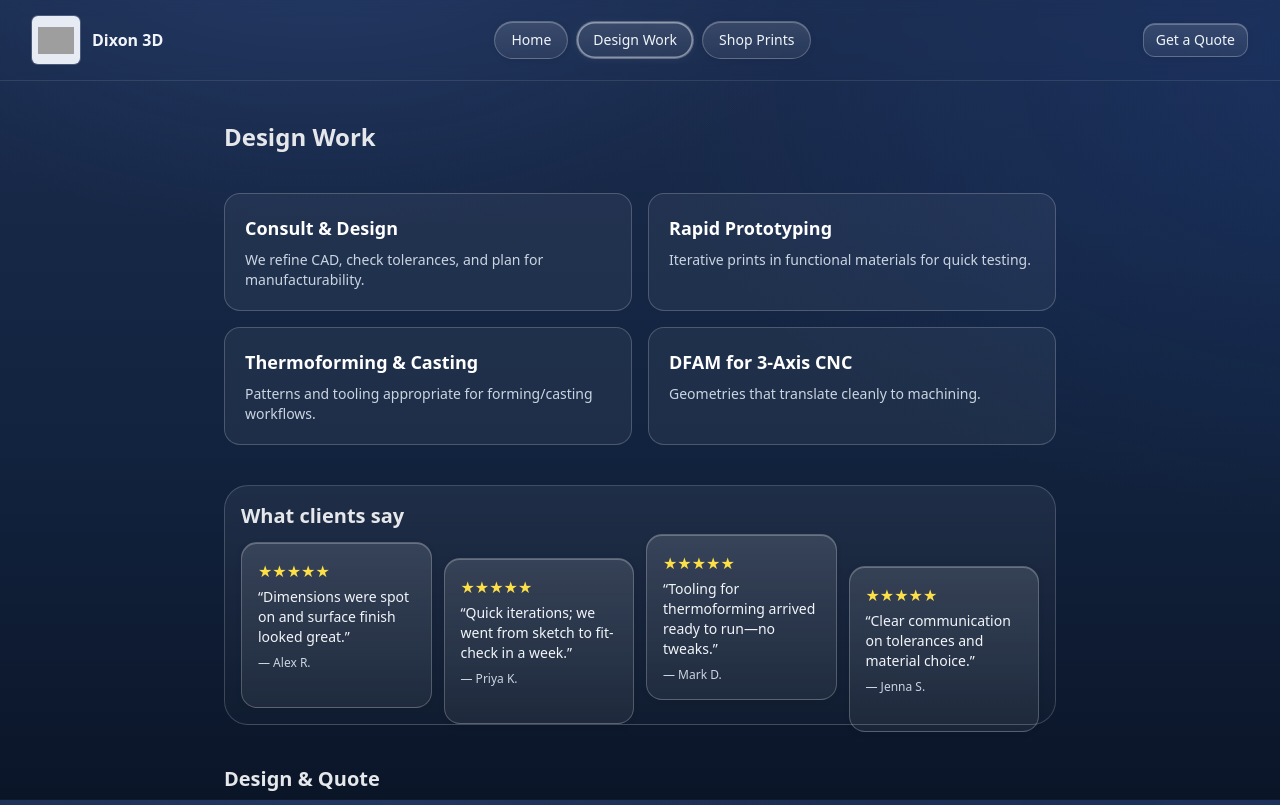
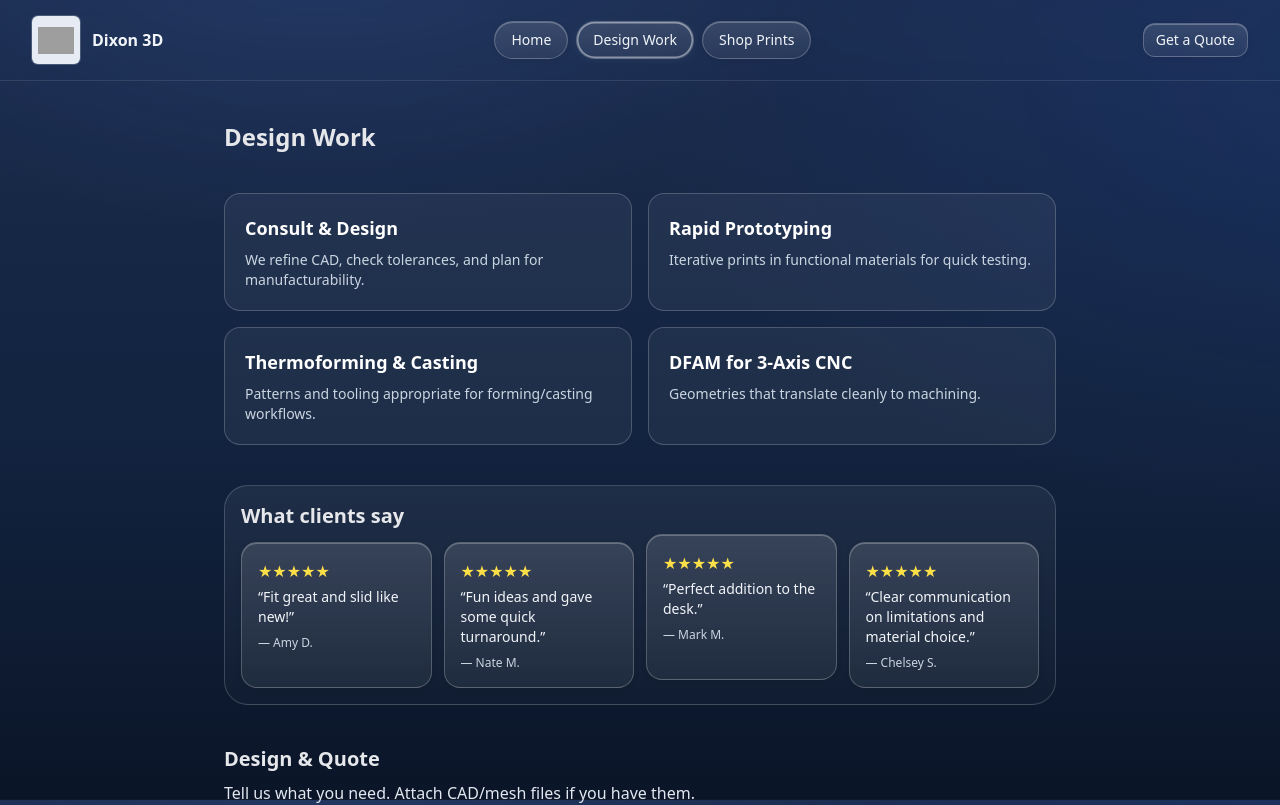
Before and after one commit to DrDixxx/dixon3d_website, a Next.js app: page /design in a window 1280 px wide. Shown: the top 805 px of the page. Built offline with nearby package versions, Linux system fonts and the light colour scheme; grey boxes are pictures that could not be loaded.

Commit message:
Test 1.4

```diff
--- a/app/design/page.jsx
+++ b/app/design/page.jsx
@@ -18,23 +18,23 @@ export default function DesignPage() {
         <div className="grid md:grid-cols-4 gap-3">
           <article className="bubble rounded-2xl p-4">
             <div className="text-yellow-300">★★★★★</div>
-            <p className="text-sm mt-1">“Dimensions were spot on and surface finish looked great.”</p>
-            <div className="text-xs text-slate-300 mt-2">— Alex R.</div>
+            <p className="text-sm mt-1">“Fit great and slid like new!”</p>
+            <div className="text-xs text-slate-300 mt-2">— Amy D.</div>
           </article>
-          <article className="bubble rounded-2xl p-4 md:translate-y-4">
+          <article className="bubble rounded-2xl p-4 md:translate-y+1">
             <div className="text-yellow-300">★★★★★</div>
-            <p className="text-sm mt-1">“Quick iterations; we went from sketch to fit-check in a week.”</p>
-            <div className="text-xs text-slate-300 mt-2">— Priya K.</div>
+            <p className="text-sm mt-1">“Fun ideas and gave some quick turnaround.”</p>
+            <div className="text-xs text-slate-300 mt-2">— Nate M.</div>
           </article>
           <article className="bubble rounded-2xl p-4 md:-translate-y-2">
             <div className="text-yellow-300">★★★★★</div>
-            <p className="text-sm mt-1">“Tooling for thermoforming arrived ready to run—no tweaks.”</p>
-            <div className="text-xs text-slate-300 mt-2">— Mark D.</div>
+            <p className="text-sm mt-1">“Perfect addition to the desk.”</p>
+            <div className="text-xs text-slate-300 mt-2">— Mark M.</div>
           </article>
-          <article className="bubble rounded-2xl p-4 md:translate-y-6">
+          <article className="bubble rounded-2xl p-4 md:translate-y+3">
             <div className="text-yellow-300">★★★★★</div>
-            <p className="text-sm mt-1">“Clear communication on tolerances and material choice.”</p>
-            <div className="text-xs text-slate-300 mt-2">— Jenna S.</div>
+            <p className="text-sm mt-1">“Clear communication on limitations and material choice.”</p>
+            <div className="text-xs text-slate-300 mt-2">— Chelsey S.</div>
           </article>
         </div>
       </section>
--- a/app/page.jsx
+++ b/app/page.jsx
@@ -107,7 +107,7 @@ export default function HomePage() {
             </article>
             <article className="card rounded-2xl p-5">
               <h3 className="text-lg font-semibold">Standard Tolerances</h3>
-              <p className="mt-2 text-sm">± 0.01–0.001 depending on technology.</p>
+              <p className="mt-2 text-sm">± 0.01–0.001 in. depending on production and finish.</p>
             </article>
             <article className="card rounded-2xl p-5">
               <h3 className="text-lg font-semibold">Popular Items</h3>
@@ -133,10 +133,11 @@ export default function HomePage() {
             />
           </figure>
           <div className="p-6 md:p-10 flex flex-col justify-center">
-            <div className="text-sm text-slate-300">CAD spotlight</div>
-            <h3 className="mt-2 text-2xl font-semibold text-white">Window attachment drawing</h3>
+            <div className="text-sm text-slate-300">Parametric Modeling, Production-ready Details</div>
+            <h3 className="mt-2 text-2xl font-semibold text-white">Services You Can Trust</h3>
             <p className="mt-3 text-slate-200">
-              Manufacturing drawing with multiple views and a clean title block.
+              We take your designs seriously. Our team ensures that every part is modeled with precision
+              and creation in mind ensuring accuracy and flexibility for your projects.
             </p>
           </div>
         </div>
```
